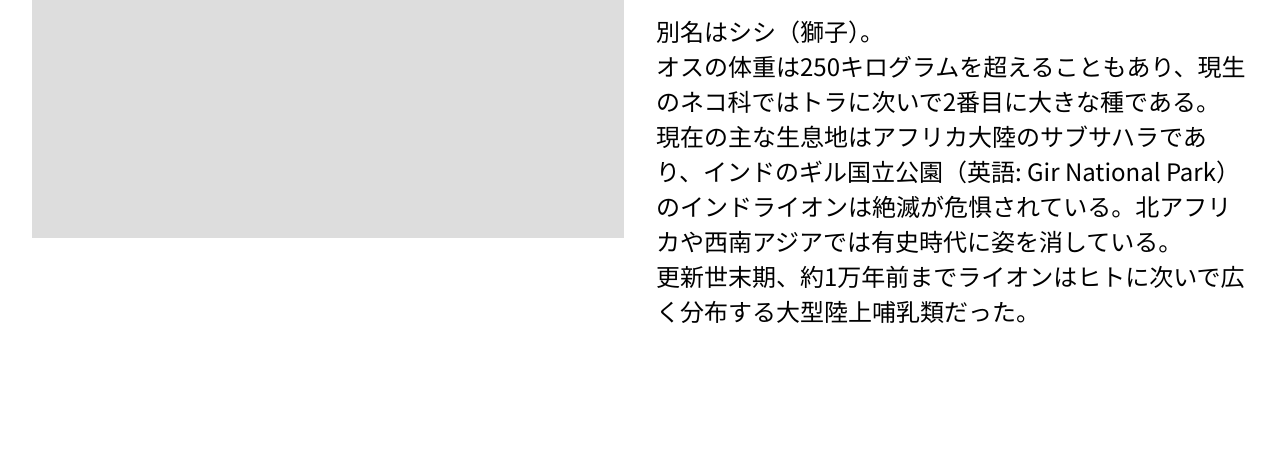
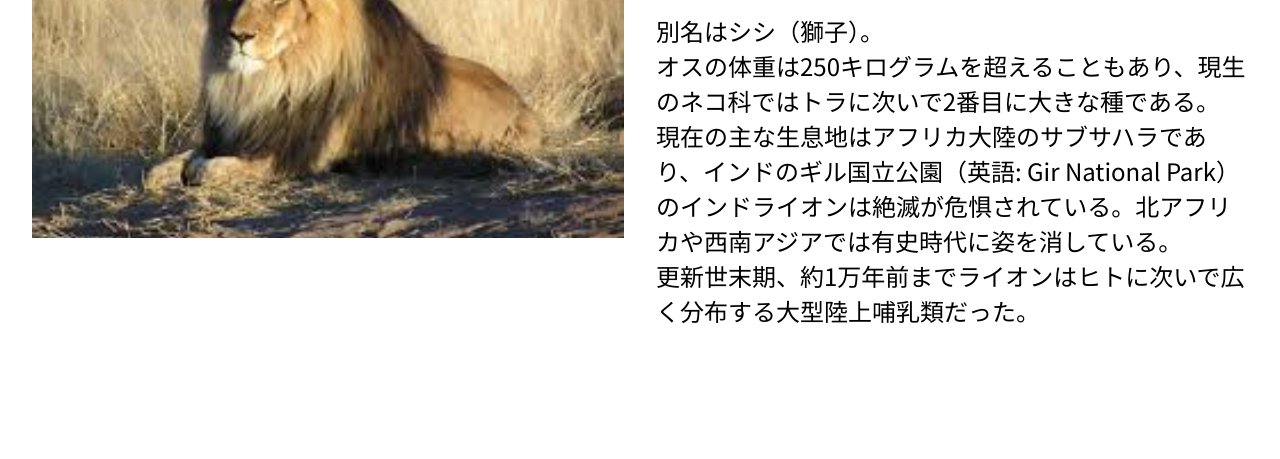
Before and after one commit to akumademohanabi/mini-animal-book, a plain HTML site: page Lion.html in a window 1280 px wide. Shown: the part 341-800 px from the top of the page. Drawn offline with Linux system fonts and the light colour scheme.

Commit message:
ライオン紹介ページの修正

```diff
--- a/Lion.html
+++ b/Lion.html
@@ -21,7 +21,7 @@
 <main class="detail-container">
 
     <div class="image-box">
-        <img src="img/Lion.jpg" alt="ライオン画像">
+        <img src="/img/Lion.jpg" alt="ライオン画像">
     </div>
 
     <div class="animal-info">
```
Also changed, not shown: img/Lion.jpg (added), img/kujaku.jpg (added).
